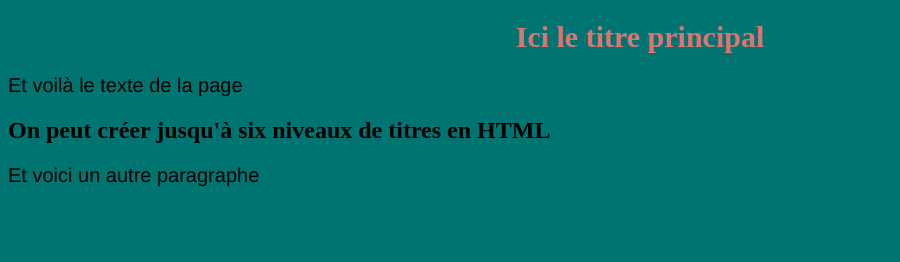
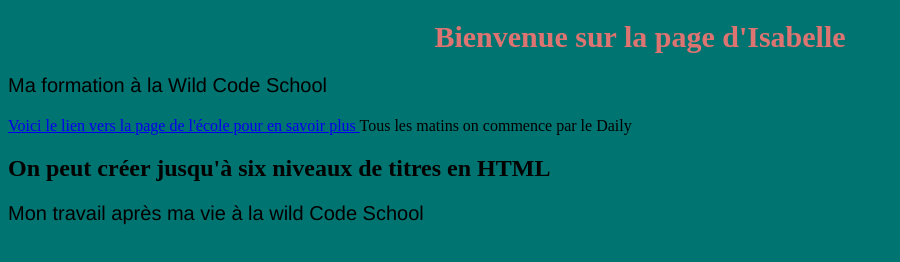
Before and after one commit to IsabelleD44/IsabelleD44.github.io, a plain HTML site: page index.html in a window 1280 px wide. Shown: the whole page, without its empty margins (0-900 px from the left). Drawn offline with Linux system fonts and the light colour scheme.

Commit message:
Update index.html

```diff
--- a/index.html
+++ b/index.html
@@ -7,9 +7,11 @@
 </head>
 
 <body>
-<h1> Ici le titre principal </h1>
-<p> Et voilà le texte de la page</p>
+<h1> Bienvenue sur la page d'Isabelle </h1>
+<p> Ma formation à la Wild Code School</p>
+<a href= "http://www.wildcodeschool.com"> Voici le lien vers la page de l'école pour en savoir plus </a>
+ Tous les matins on commence par le Daily
 <h2> On peut créer jusqu'à six niveaux de titres en HTML </h2>
-<p> Et voici un autre paragraphe </p>
+<p> Mon travail après ma vie à la wild Code School </p>
 </body>
 </html>
```
